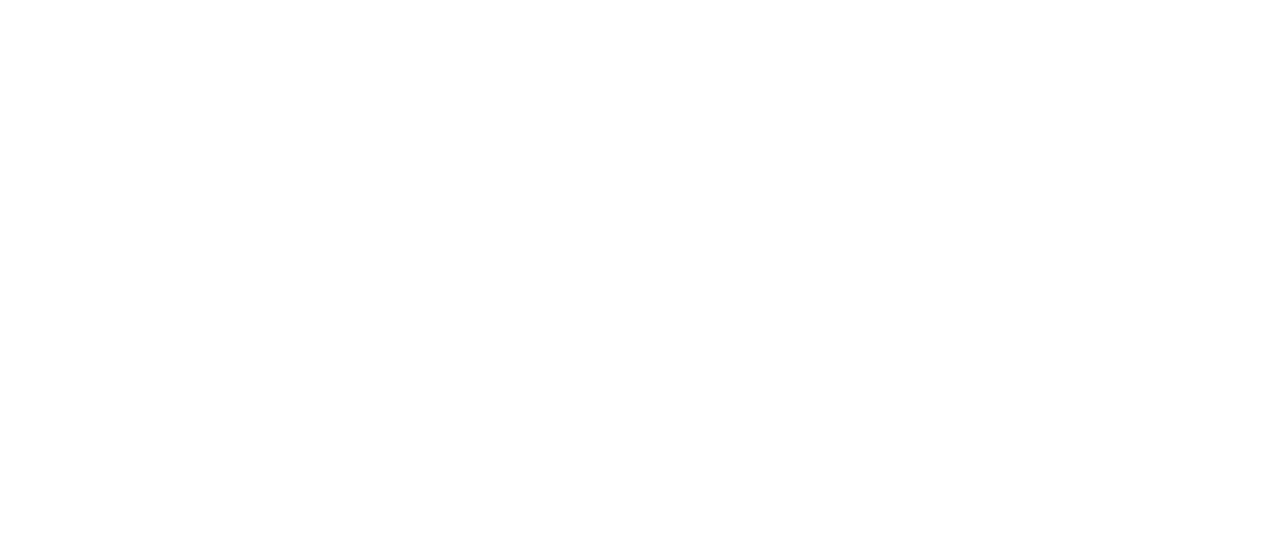
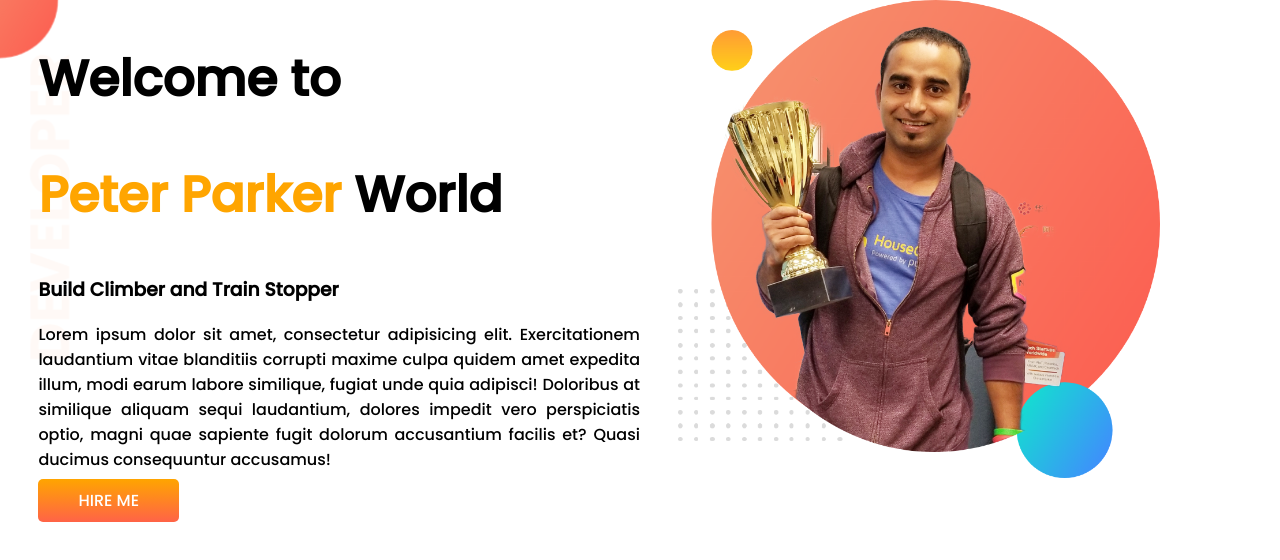
Before and after one commit to Arfath05/developer_portfolio_2, a plain HTML site: page index.html in a window 1280 px wide. Drawn offline with Linux system fonts and the light colour scheme.

Commit message:
added top-banner sectione

```diff
--- a/index.html
+++ b/index.html
@@ -6,10 +6,29 @@
     <meta http-equiv="X-UA-Compatible" content="IE=edge">
     <meta name="viewport" content="width=device-width, initial-scale=1.0">
     <title>O@mar's Portfolio</title>
+    <link rel="preconnect" href="https://fonts.googleapis.com">
+    <link rel="preconnect" href="https://fonts.gstatic.com" crossorigin>
+    <link href="https://fonts.googleapis.com/css2?family=Poppins:wght@500&display=swap" rel="stylesheet">
     <link rel="stylesheet" href="style.css">
 </head>
 
 <body>
+    <section class="top-banner">
+        <div class="half-width">
+            <h1>Welcome to</h1>
+            <h1><span class="color-orange">Peter Parker</span> World</h1>
+            <h3>Build Climber and Train Stopper</h3>
+            <p>Lorem ipsum dolor sit amet, consectetur adipisicing elit. Exercitationem laudantium vitae blanditiis
+                corrupti maxime culpa quidem amet expedita illum, modi earum labore similique, fugiat unde quia
+                adipisci! Doloribus at similique aliquam sequi laudantium, dolores impedit vero perspiciatis optio,
+                magni quae sapiente fugit dolorum accusantium facilis et? Quasi ducimus consequuntur accusamus!</p>
+            <a class="hireMeButton" href="#" target="_blank">HIRE ME</a>
+
+        </div>
+        <div class="half-width">
+            <img src="images/jhankar.png" alt="photo of jhankar">
+        </div>
+    </section>
 
 </body>
 
--- a/style.css
+++ b/style.css
@@ -0,0 +1,36 @@
+body{
+    font-family: 'Poppins', sans-serif;
+    margin: 0;
+}
+.top-banner{
+
+    display: flex;
+    background-image: url(images/top-banner.png);
+    background-repeat: no-repeat;
+    background-position: left top;
+
+}
+.half-width{
+    padding-left:3%;
+    width: 50%;
+}
+.half-width p{
+    text-align: justify;
+}
+.color-orange{
+    color:orange;
+}
+.half-width img{
+    width: 80%;
+}
+.hireMeButton{
+    margin-top: 30px;
+    text-decoration: none;
+    background-image: linear-gradient(orange,tomato);
+    padding: 10px 40px;
+    color: white;
+    border-radius: 5px;
+}
+h1{
+    font-size: 50px;
+}
```
Also changed, not shown: images/dream-bg.png (added), images/exp-bg.png (added), images/jhankar.png (added), images/jhankar2.png (added), images/top-banner.png (added).
